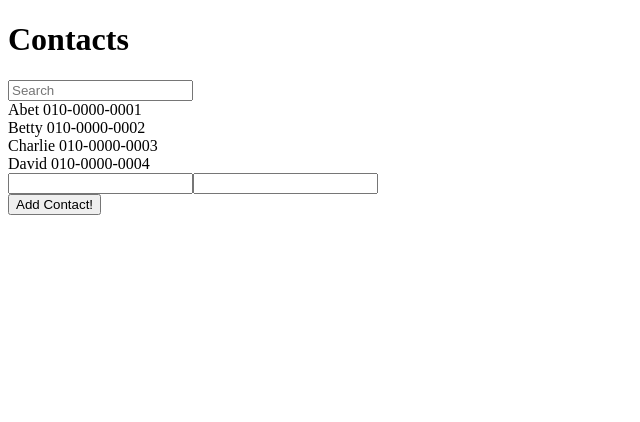
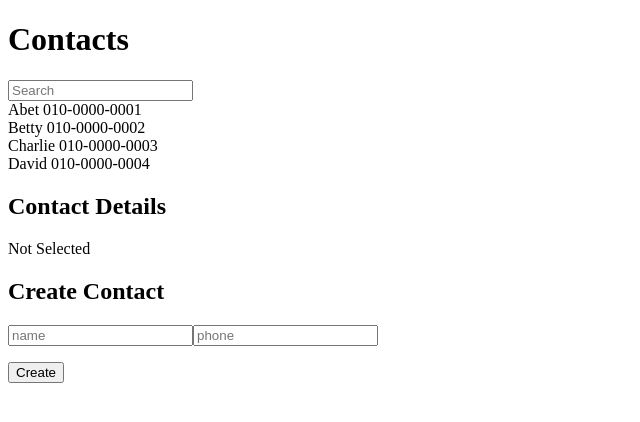
Before and after one commit to gaheecho/react-fundamentals, a React app: page / in a window 1280 px wide. Shown: the top 422 px of the page, without its empty margins (0-640 px from the left). Built offline with nearby package versions, Linux system fonts and the light colour scheme.

Commit message:
연락처 클릭시 출력 및 추가기능

```diff
--- a/package.json
+++ b/package.json
@@ -11,6 +11,7 @@
   "license": "ISC",
   "dependencies": {
     "react": "^15.3.1",
+    "react-addons-update": "^15.3.1",
     "react-dom": "^15.3.1"
   },
   "devDependencies": {
--- a/src/components/Contact.js
+++ b/src/components/Contact.js
@@ -1,12 +1,16 @@
 import React from 'react';
 import ReactDOM from 'react-dom';
+import update from 'react-addons-update'
 import ContactInfo from './ContactInfo';
+import ContactDetails from './ContactDetails';
+import ContactCreate from './ContactCreate';
 
 export default class Contact extends React.Component {
 
     constructor(props) {
         super(props);
         this.state = {
+          selectedKey: -1,
             keyword: '',
             contactData: [{
                 name: 'Abet',
@@ -23,8 +27,14 @@ export default class Contact extends React.Component {
             }]
         };
 
+        /*
+        임의의 메소드를 만들 땐 this와 바인딩을 해줘야함.
+        */
         this.handleChange = this.handleChange.bind(this);
-        this.handAddContact = this.handAddContact.bind(this);
+        this.handleClick = this.handleClick.bind(this);
+        this.handleCreate = this.handleCreate.bind(this);
+        this.handleRemove = this.handleRemove.bind(this);
+        this.handleEdit = this.handleEdit.bind(this);
     }
 
     /*
@@ -86,11 +96,40 @@ export default class Contact extends React.Component {
         })
     }
 
-    handAddContact(){
-      let newContact = ReactDOM.findDOMNode(this.refs.inputArea);
-      console.log(newContact);
+    handleClick(key){
+      this.setState({
+        selectedKey: key
+      });
+      console.log(key, 'is selected.');
     }
 
+    handleCreate(contact) {
+      this.setState({
+        contactData: update(this.state.contactData, { $push: [contact]})
+      });
+    }
+
+    handleRemove() {
+      this.setState({
+        contactData: update(this.state.contactData,
+          { $splice: [[this.state.selectedKey, 1]]}
+        ),
+        selectedKey: -1
+      });
+    }
+
+    handleEdit(name, phone){
+      this.setState({
+        contactData: update(this.state.contactData,
+          {
+            [this.state.selectedKey]: {
+              name: { $set: name},
+              phone: { $set: phone}
+            }
+          }
+        )
+      });
+    }
     render() {
         const mapToComponents = (data) => {
             data.sort();
@@ -102,7 +141,12 @@ export default class Contact extends React.Component {
                 );
             return data.map((contact, i) => {
                 console.log(contact, i);
-                return (<ContactInfo contact={contact} keyword = {this.state.keyword} key={i}/>);
+                return (<ContactInfo
+                            contact={contact}
+                            keyword = {this.state.keyword}
+                            key={i}
+                            onClick={()=>this.handleClick(i)}//네이티브 돔에만 적용됨.만든 컴포넌트에는 실행이 안됨.---->props로 전달되기 때문,하위 컴포넌트에 props로 전달해주면 하위컴포넌트에서 ㄴ사용가능
+                            />);
             });
         };
 
@@ -116,11 +160,12 @@ export default class Contact extends React.Component {
                     onChange={this.handleChange}
                 />
                 <div>{mapToComponents(this.state.contactData)}</div>
-                <div ref = 'inputArea'>
-                  <input id ="addName"/>
-                  <input id ="addPhonNo"/>
-                </div>
-                <button name = "addContactBtn" onClick = {this.handAddContact}>Add Contact!</button>
+                <ContactDetails
+                      isSelected={this.state.selectedKey != -1}
+                      contact={this.state.contactData[this.state.selectedKey]}/>
+                <ContactCreate
+                      onCreate={this.handleCreate}
+                      />
             </div>
         );
     }
--- /dev/null
+++ b/src/components/ContactCreate.js
@@ -0,0 +1,67 @@
+import React from 'react';
+
+export default class ContactCreate extends React.Component {
+  constructor(props) {
+    super(props);
+    this.state = {
+      name: '',
+      phone: ''
+    }
+    this.handleChange = this.handleChange.bind(this);
+    this.handleClick = this.handleClick.bind(this);
+  }
+
+  handleChange(e) {
+    let nextState = {};
+    nextState[e.target.name] = e.target.value;
+    this.setState(nextState);
+  }
+
+  handleClick() {
+    const contact = {
+      name: this.state.name,
+      phone: this.state.phone
+    };
+
+    this.props.onCreate(contact);
+
+    this.setState({
+      name: '',
+      phone: ''
+    });
+  }
+
+  render() {
+    return (
+      <div>
+        <h2>Create Contact</h2>
+        <p>
+          <input
+            type='text'
+            name='name'
+            placeholder='name'
+            value={this.state.name}
+            onChange={this.handleChange}
+            />
+            <input
+              type='text'
+              name='phone'
+              placeholder='phone'
+              value={this.state.phone}
+              onChange={this.handleChange}
+              />
+        </p>
+        <button onClick={this.handleClick}>Create</button>
+      </div>
+    );
+  }
+}
+
+// ContactCreate.propTypes = {
+//   onCreate: React.propTypes.func
+// }
+ContactCreate.defaultProps = {
+  onCreate: () => {
+    console.log('func is not defined');
+  }
+}
--- /dev/null
+++ b/src/components/ContactDetails.js
@@ -0,0 +1,27 @@
+import React from 'react';
+
+export default class ContactDetails extends React.Component {
+  render(){
+
+    const details=(
+      <div>
+        <p>{this.props.contact.name}</p>
+        <p>{this.props.contact.phone}</p>
+      </div>
+    );
+    const blank=(<div>Not Selected</div>);
+    return (
+      <div>
+      <h2>Contact Details</h2>
+      {this.props.isSelected ? details : blank}
+      </div>
+    );
+  }
+}
+
+ContactDetails.defaultProps = {
+  contact:{
+    name:'',
+    phone:''
+  }
+}
--- a/src/components/ContactInfo.js
+++ b/src/components/ContactInfo.js
@@ -56,7 +56,7 @@ export default class ContactInfo extends React.Component {
   };
     render() {
         return (
-            <div>{this.props.contact.name} {this.props.contact.phone} {this.props.keyword}</div>
+            <div onClick={this.props.onClick}>{this.props.contact.name} {this.props.contact.phone} {this.props.keyword}</div>
         );
     }
 }
```
